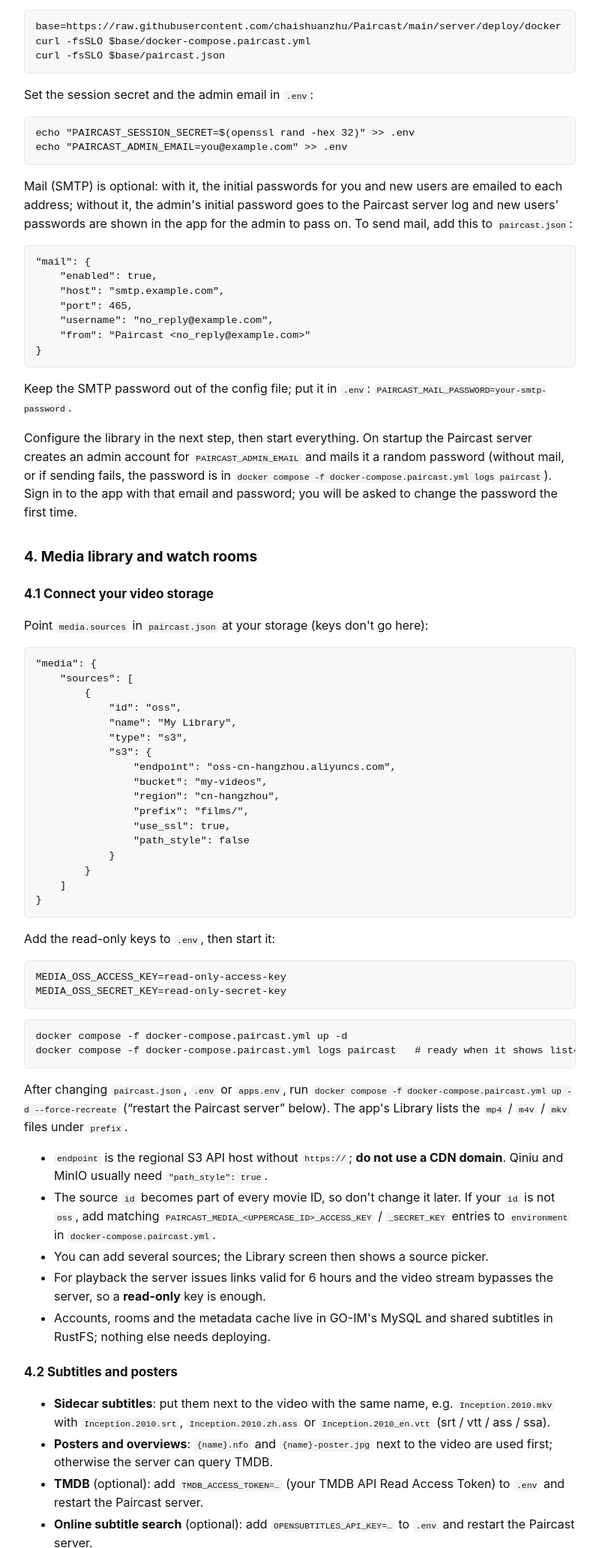
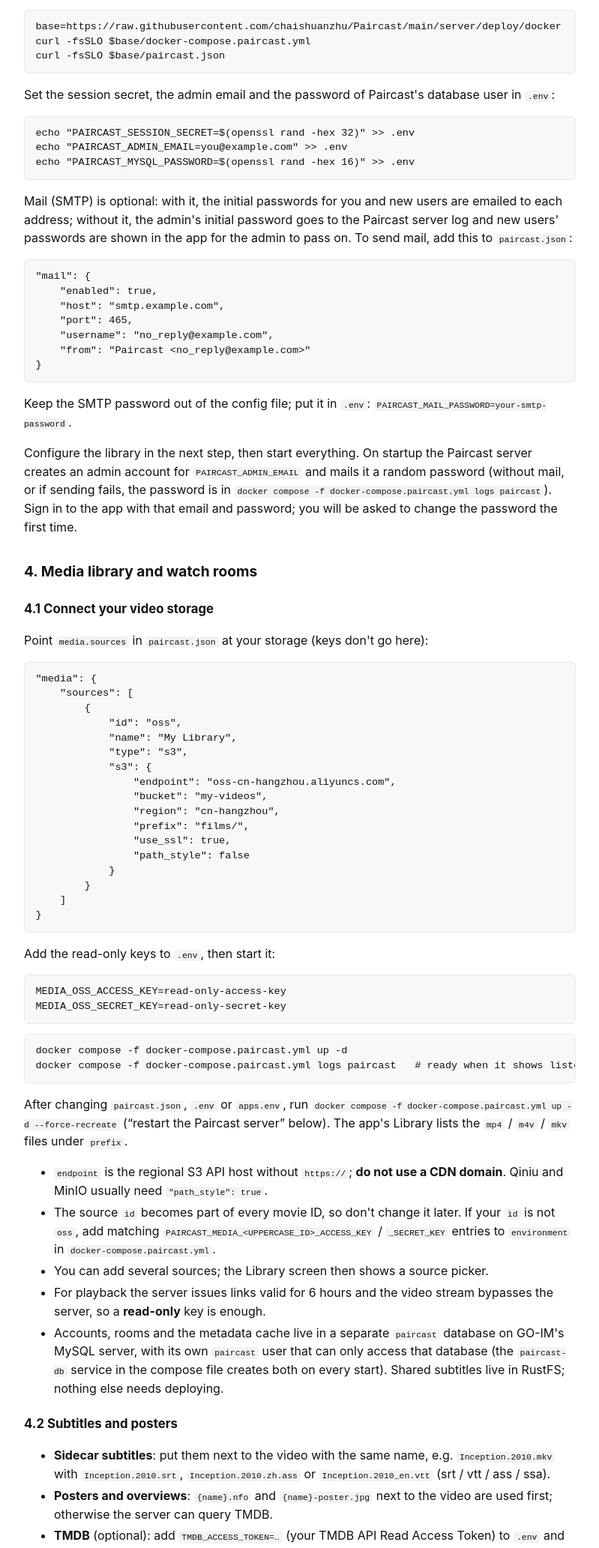
Before and after one commit to chaishuanzhu/Paircast, a plain HTML site: page docs/en-US/deploy/index.html in a window 1280 px wide. Shown: the part 1773-3838 px from the top of the page at 75% size, without its empty margins (240-1039 px from the left). Drawn offline with Linux system fonts and the light colour scheme.

Commit message:
deploy: Paircast uses its own paircast database and user (auto-created by paircast-db / db-init)
Co-authored-by: Cursor <cursoragent@cursor.com>

```diff
--- a/docs/en-US/deploy/index.html
+++ b/docs/en-US/deploy/index.html
@@ -77,9 +77,10 @@ curl http://127.0.0.1:8080/health     # ready when it returns "status":"ok"</cod
 <pre><code>base=https://raw.githubusercontent.com/chaishuanzhu/Paircast/main/server/deploy/docker
 curl -fsSLO $base/docker-compose.paircast.yml
 curl -fsSLO $base/paircast.json</code></pre>
-  <p>Set the session secret and the admin email in <code>.env</code>:</p>
+  <p>Set the session secret, the admin email and the password of Paircast's database user in <code>.env</code>:</p>
 <pre><code>echo "PAIRCAST_SESSION_SECRET=$(openssl rand -hex 32)" &gt;&gt; .env
-echo "PAIRCAST_ADMIN_EMAIL=you@example.com" &gt;&gt; .env</code></pre>
+echo "PAIRCAST_ADMIN_EMAIL=you@example.com" &gt;&gt; .env
+echo "PAIRCAST_MYSQL_PASSWORD=$(openssl rand -hex 16)" &gt;&gt; .env</code></pre>
   <p>Mail (SMTP) is optional: with it, the initial passwords for you and new users are emailed to each address; without it, the admin's initial password goes to the Paircast server log and new users' passwords are shown in the app for the admin to pass on. To send mail, add this to <code>paircast.json</code>:</p>
 <pre><code>"mail": {
     "enabled": true,
@@ -122,7 +123,7 @@ docker compose -f docker-compose.paircast.yml logs paircast   # ready when it sh
     <li>The source <code>id</code> becomes part of every movie ID, so don't change it later. If your <code>id</code> is not <code>oss</code>, add matching <code>PAIRCAST_MEDIA_&lt;UPPERCASE_ID&gt;_ACCESS_KEY</code> / <code>_SECRET_KEY</code> entries to <code>environment</code> in <code>docker-compose.paircast.yml</code>.</li>
     <li>You can add several sources; the Library screen then shows a source picker.</li>
     <li>For playback the server issues links valid for 6 hours and the video stream bypasses the server, so a <strong>read-only</strong> key is enough.</li>
-    <li>Accounts, rooms and the metadata cache live in GO-IM's MySQL and shared subtitles in RustFS; nothing else needs deploying.</li>
+    <li>Accounts, rooms and the metadata cache live in a separate <code>paircast</code> database on GO-IM's MySQL server, with its own <code>paircast</code> user that can only access that database (the <code>paircast-db</code> service in the compose file creates both on every start). Shared subtitles live in RustFS; nothing else needs deploying.</li>
   </ul>
 
   <h3>4.2 Subtitles and posters</h3>
```
Also changed, not shown: docs/zh-Hans/deploy/index.html (+4 -3 lines), 4 other files.
